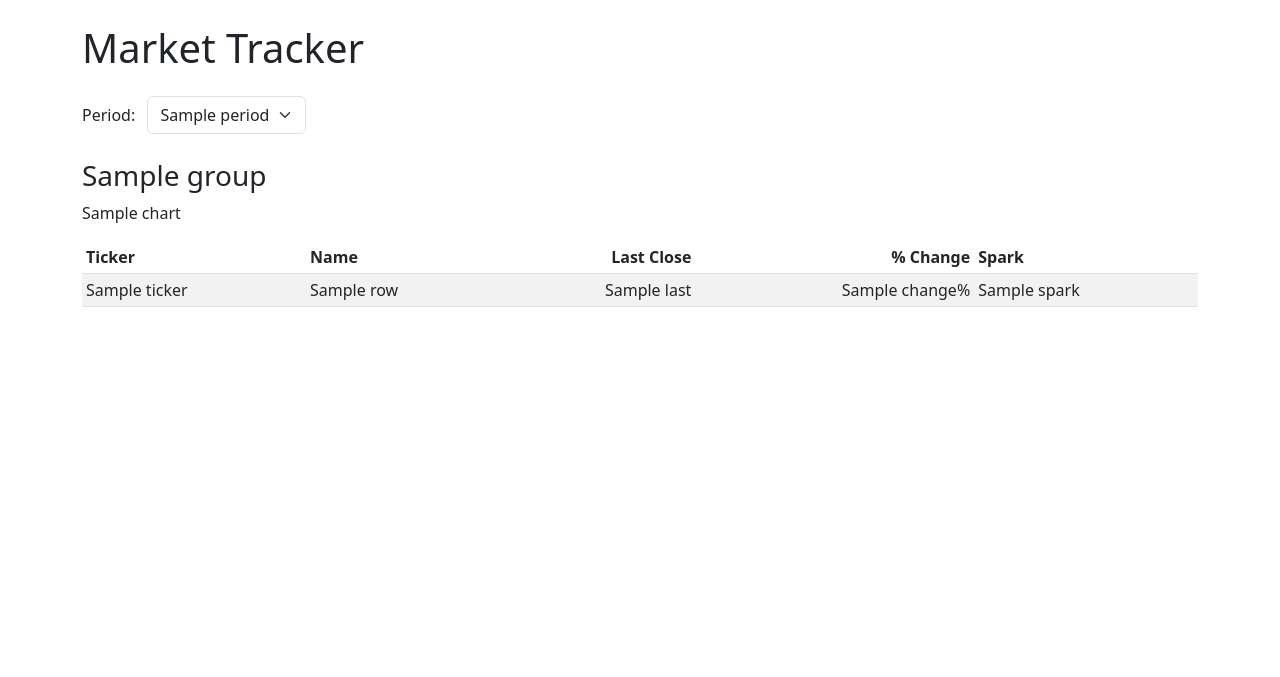
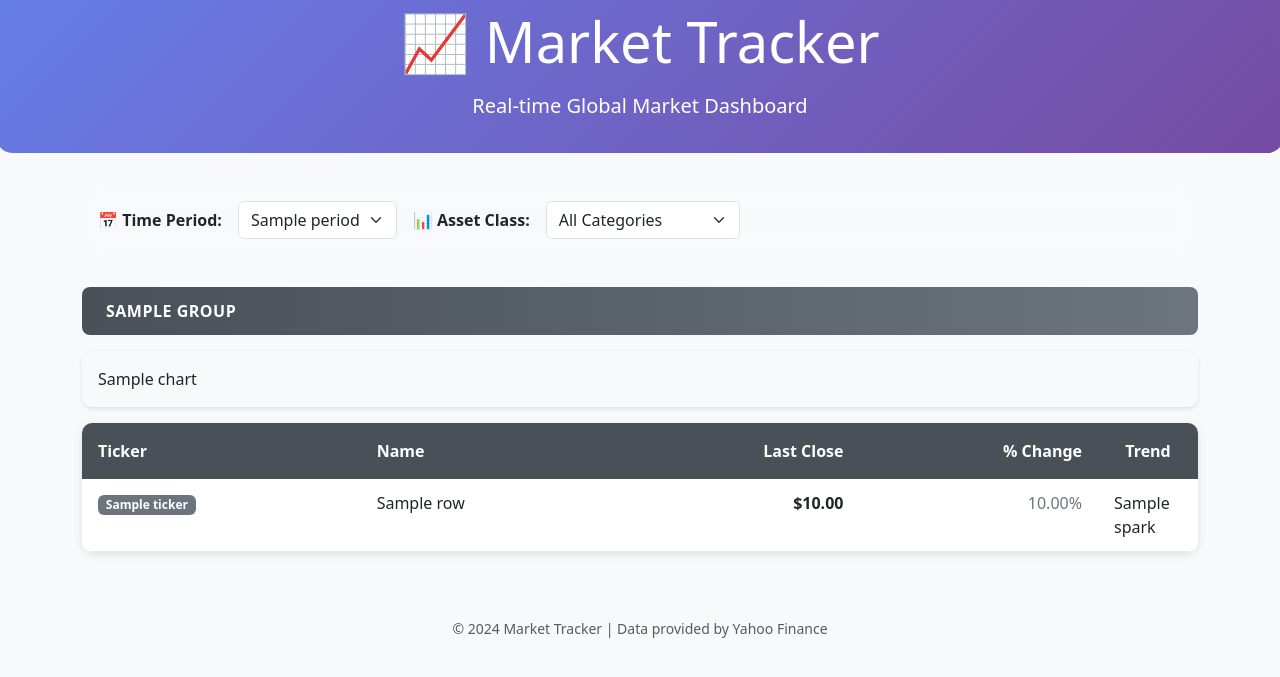
Before and after one commit to AnonymousFatherAndInvestor/MarketTracker, a Flask app: template templates/index.html in a window 1280 px wide. Shown: the top 677 px of the page. Run offline with Flask 3, Linux system fonts and the light colour scheme; the template is opened without the code that fills it: most values are stand-ins (such as "Sample title", 1, 10 or a date in 2020); some libraries are stand-ins or nearby versions.

Commit message:
improved function and UI

```diff
--- a/app.py
+++ b/app.py
@@ -124,15 +124,25 @@ def summary_charts(data: dict[str, pd.DataFrame]) -> dict:
 @app.route("/")
 def index():
     period = request.args.get("period", DEFAULT_PERIOD)
+    selected_category = request.args.get("category", "")
+
     if period not in PERIODS:
         period = DEFAULT_PERIOD
+
     close = get_prices(period)
     data, tables = build_summary(close)
+
+    # Filter by selected category if specified
+    if selected_category and selected_category in CATEGORIES:
+        data = {selected_category: data.get(selected_category, pd.DataFrame())}
+        tables = {selected_category: tables.get(selected_category, [])}
+
     charts = summary_charts(data)
     return render_template(
         "index.html",
         periods=PERIODS,
         period=period,
+        selected_category=selected_category,
         charts=charts,
         tables=tables,
     )
--- a/templates/index.html
+++ b/templates/index.html
@@ -6,47 +6,145 @@
   <link href="https://cdn.jsdelivr.net/npm/bootstrap@5.3.0/dist/css/bootstrap.min.css" rel="stylesheet">
   <script src="https://cdn.plot.ly/plotly-2.26.0.min.js"></script>
   <title>Market Tracker</title>
-  <script src="https://cdn.plot.ly/plotly-2.26.0.min.js"></script>
+  <style>
+    .gradient-bg {
+      background: linear-gradient(135deg, #667eea 0%, #764ba2 100%);
+      color: white;
+      padding: 2rem 0;
+      margin: -1.5rem -15px 2rem -15px;
+      border-radius: 0 0 15px 15px;
+    }
+    .period-selector {
+      background: rgba(255, 255, 255, 0.1);
+      border-radius: 10px;
+      padding: 1rem;
+      backdrop-filter: blur(10px);
+    }
+    .chart-container {
+      background: #f8f9fa;
+      border-radius: 10px;
+      padding: 1rem;
+      margin-bottom: 1rem;
+      box-shadow: 0 2px 4px rgba(0,0,0,0.1);
+    }
+    .positive { color: #28a745; font-weight: bold; }
+    .negative { color: #dc3545; font-weight: bold; }
+    .neutral { color: #6c757d; }
+    .table-modern {
+      background: white;
+      border-radius: 10px;
+      overflow: hidden;
+      box-shadow: 0 2px 8px rgba(0,0,0,0.1);
+    }
+    .table-modern th {
+      background: #495057;
+      color: white;
+      border: none;
+      padding: 1rem;
+    }
+    .table-modern td {
+      padding: 0.75rem 1rem;
+      border-color: #e9ecef;
+    }
+    .section-header {
+      background: linear-gradient(90deg, #495057, #6c757d);
+      color: white;
+      padding: 0.75rem 1.5rem;
+      margin: 2rem 0 1rem 0;
+      border-radius: 8px;
+      font-weight: 600;
+      text-transform: uppercase;
+      letter-spacing: 0.5px;
+    }
+  </style>
 </head>
-<body class="p-4">
+<body class="bg-light">
+<div class="container-fluid">
+  <div class="gradient-bg text-center">
     <div class="container">
-  <h1 class="mb-4">Market Tracker</h1>
-  <form method="get" class="mb-3">
-    <label for="period" class="form-label">Period:</label>
-    <select id="period" name="period" onchange="this.form.submit()" class="form-select w-auto d-inline-block ms-2">
+      <h1 class="display-4 mb-3">📈 Market Tracker</h1>
+      <p class="lead mb-0">Real-time Global Market Dashboard</p>
+    </div>
+  </div>
+  <div class="container">
+    <div class="period-selector mb-4">
+      <form method="get">
+        <div class="row align-items-center g-3">
+          <div class="col-auto">
+            <label for="period" class="form-label mb-0 text-dark fw-bold">📅 Time Period:</label>
+          </div>
+          <div class="col-auto">
+            <select id="period" name="period" onchange="this.form.submit()" class="form-select">
               {% for p in periods %}
                 <option value="{{ p }}" {% if p == period %}selected{% endif %}>{{ p }}</option>
               {% endfor %}
             </select>
+          </div>
+          <div class="col-auto">
+            <label for="category" class="form-label mb-0 text-dark fw-bold">📊 Asset Class:</label>
+          </div>
+          <div class="col-auto">
+            <select id="category" name="category" onchange="this.form.submit()" class="form-select">
+              <option value="" {% if not selected_category %}selected{% endif %}>All Categories</option>
+              <option value="Global Equity" {% if selected_category == 'Global Equity' %}selected{% endif %}>Global Equity</option>
+              <option value="Interest Rate" {% if selected_category == 'Interest Rate' %}selected{% endif %}>Interest Rate</option>
+              <option value="Currency" {% if selected_category == 'Currency' %}selected{% endif %}>Currency</option>
+              <option value="Commodity" {% if selected_category == 'Commodity' %}selected{% endif %}>Commodity</option>
+              <option value="Global Sector ETFs" {% if selected_category == 'Global Sector ETFs' %}selected{% endif %}>Global Sector ETFs</option>
+              <option value="US Sector ETFs" {% if selected_category == 'US Sector ETFs' %}selected{% endif %}>US Sector ETFs</option>
+              <option value="Europe Sector ETFs" {% if selected_category == 'Europe Sector ETFs' %}selected{% endif %}>Europe Sector ETFs</option>
+              <option value="Japan Sector ETFs" {% if selected_category == 'Japan Sector ETFs' %}selected{% endif %}>Japan Sector ETFs</option>
+              <option value="Global Factor ETFs" {% if selected_category == 'Global Factor ETFs' %}selected{% endif %}>Global Factor ETFs</option>
+              <option value="US Factor ETFs" {% if selected_category == 'US Factor ETFs' %}selected{% endif %}>US Factor ETFs</option>
+              <option value="Europe Factor ETFs" {% if selected_category == 'Europe Factor ETFs' %}selected{% endif %}>Europe Factor ETFs</option>
+              <option value="Japan Factor ETFs" {% if selected_category == 'Japan Factor ETFs' %}selected{% endif %}>Japan Factor ETFs</option>
+            </select>
+          </div>
+        </div>
       </form>
+    </div>
+
     {% for group, rows in tables.items() %}
-  <h3 class="mt-4">{{ group }}</h3>
-  <div class="mb-3">
+    <div class="section-header">
+      {{ group }}
+    </div>
+    <div class="chart-container">
       {{ charts[group]|safe }}
     </div>
-  <table class="table table-sm table-striped">
+    <div class="table-modern mb-4">
+      <table class="table table-hover mb-0">
         <thead>
           <tr>
             <th>Ticker</th>
             <th>Name</th>
             <th class="text-end">Last Close</th>
             <th class="text-end">% Change</th>
-        <th>Spark</th>
+            <th class="text-center">Trend</th>
           </tr>
         </thead>
         <tbody>
           {% for row in rows %}
           <tr>
-        <td>{{ row.ticker }}</td>
-        <td>{{ row.name }}</td>
-        <td class="text-end">{{ row.last }}</td>
-        <td class="text-end">{{ row.change }}%</td>
-        <td>{{ row.spark|safe }}</td>
+            <td><span class="badge bg-secondary">{{ row.ticker }}</span></td>
+            <td class="fw-medium">{{ row.name }}</td>
+            <td class="text-end fw-bold">${{ "%.2f"|format(row.last) }}</td>
+            <td class="text-end">
+              <span class="{% if row.change > 0 %}positive{% elif row.change < 0 %}negative{% else %}neutral{% endif %}">
+                {% if row.change > 0 %}+{% endif %}{{ "%.2f"|format(row.change) }}%
+              </span>
+            </td>
+            <td style="width: 100px;">{{ row.spark|safe }}</td>
           </tr>
           {% endfor %}
         </tbody>
       </table>
+    </div>
     {% endfor %}
+
+    <footer class="text-center mt-5 py-3 text-muted">
+      <small>© 2024 Market Tracker | Data provided by Yahoo Finance</small>
+    </footer>
+  </div>
 </div>
 </body>
 </html>
```
Also changed, not shown: 1 other file. Lines whose indentation alone changed are shown as unchanged.
